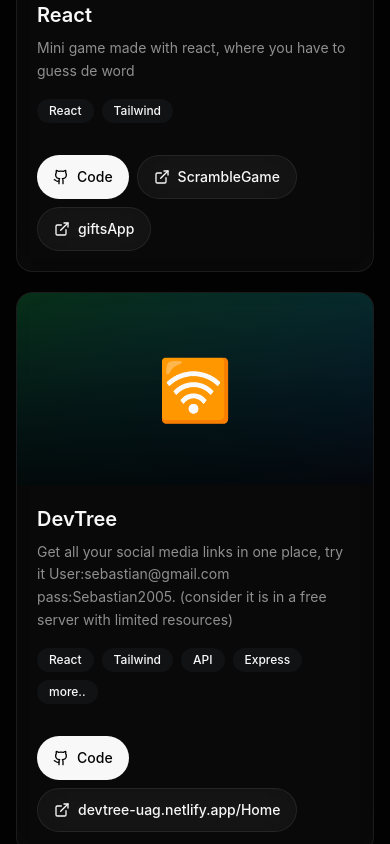
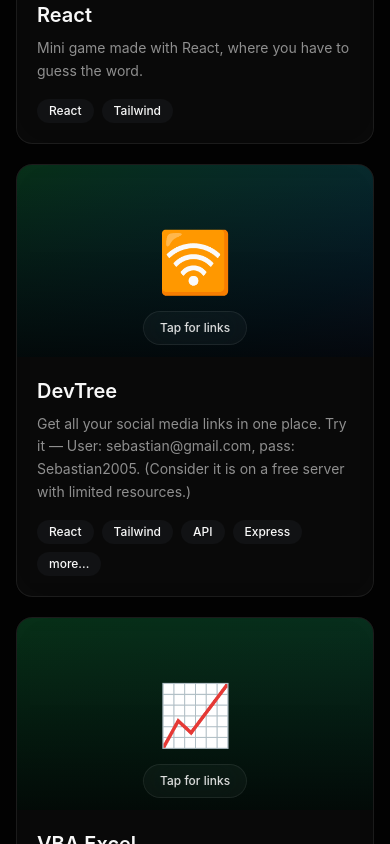
Before and after one commit to SebasCastle/Portafolio, a React (Vite) app: page /Home in a window 390 px wide. Shown: the part 1420-2264 px from the top of the page. Built offline with nearby package versions, Linux system fonts and the light colour scheme; a web font is replaced by a local one.

Commit message:
Fix project copy typos and tap-to-reveal card links
Correct “guess de word” and nearby project descriptions, and unify
project-card link reveal for hover, touch tap, and keyboard focus.

Co-authored-by: Sebastian <sebastiancastillozamudio@hotmail.com>

```diff
--- a/src/HomePage/Components/projects-section.tsx
+++ b/src/HomePage/Components/projects-section.tsx
@@ -1,6 +1,6 @@
 "use client"
 
-import { useState } from "react"
+import { useEffect, useId, useRef, useState } from "react"
 import { motion, AnimatePresence, useReducedMotion } from "framer-motion"
 import { Github, ExternalLink } from "lucide-react"
 import { Link } from "react-router"
@@ -21,7 +21,7 @@ const projects = [
     title: "React",
     url: "https://github.com/SebasCastle/React-Practicas/tree/ba18c88b17d3fcb6d5174b0548e0e41ce66cc1cf/04-hooks-app/src",
     page: ["/ScrambleGame", "/giftsApp"],
-    description: "Mini game made with react, where you have to guess de word",
+    description: "Mini game made with React, where you have to guess the word.",
     technologies: ["React", "Tailwind"],
     techIds: ["react", "Tailwind"],
     gradient: "from-blue-500/20 to-cyan-500/20",
@@ -32,9 +32,9 @@ const projects = [
     title: "DevTree",
     url: "https://github.com/SebasCastle/React-Practicas/tree/ba18c88b17d3fcb6d5174b0548e0e41ce66cc1cf/04-hooks-app/src",
     description:
-      "Get all your social media links in one place, try it  User:sebastian@gmail.com pass:Sebastian2005. (consider it is in a free server with limited resources)",
+      "Get all your social media links in one place. Try it — User: sebastian@gmail.com, pass: Sebastian2005. (Consider it is on a free server with limited resources.)",
     page: ["https://devtree-uag.netlify.app/Home"],
-    technologies: ["React", "Tailwind", "API", "Express", "more.."],
+    technologies: ["React", "Tailwind", "API", "Express", "more..."],
     techIds: ["react", "nestjs", "sql"],
     gradient: "from-green-500/20 to-blue-500/20",
     icon: "🛜",
@@ -66,8 +66,8 @@ const projects = [
     id: 5,
     title: "Nest JS",
     url: "https://github.com/SebasCastle/nest",
-    description: "just small back-end projects with Nest.js",
-    technologies: ["Next", "zod"],
+    description: "Just small back-end projects with Nest.js.",
+    technologies: ["Nest", "zod"],
     page: [] as string[],
     techIds: ["nestjs"],
     gradient: "from-green-500/20 to-blue-500/20",
@@ -77,7 +77,7 @@ const projects = [
     id: 6,
     title: "More projects soon...",
     url: "https://github.com/SebasCastle",
-    description: "IA, MCP, Cloud, etc",
+    description: "AI, MCP, Cloud, and more.",
     technologies: ["AWS", "Google Cloud", "GPT", "Linux", "more..."],
     page: ["https://lovemark.agency", "https://lifsa.mx"],
     techIds: ["API", "Cloud"],
@@ -86,6 +86,8 @@ const projects = [
   },
 ]
 
+type Project = (typeof projects)[number]
+
 function formatPageLabel(link: string) {
   if (link.startsWith("/")) return link.replace(/^\//, "") || "Demo"
   return link.replace(/^https?:\/\//, "").replace(/\/$/, "")
@@ -93,6 +95,175 @@ function formatPageLabel(link: string) {
 
 function isExternalPage(link: string) {
   return /^https?:\/\//.test(link)
+}
+
+const linkClassName =
+  "min-h-11 min-w-11 px-4 py-2.5 rounded-full text-sm font-medium inline-flex items-center justify-center gap-2 transition-colors focus-visible:outline-none focus-visible:ring-2 focus-visible:ring-ring focus-visible:ring-offset-2 focus-visible:ring-offset-background"
+
+function ProjectLinks({ project }: { project: Project }) {
+  return (
+    <div className="flex flex-wrap items-center justify-center gap-2 sm:gap-3 max-w-[min(100%,22rem)] px-3">
+      <a
+        href={project.url}
+        target="_blank"
+        rel="noopener noreferrer"
+        className={`${linkClassName} bg-primary text-primary-foreground hover:bg-primary/90`}
+      >
+        <Github className="w-4 h-4 shrink-0" aria-hidden />
+        Code
+      </a>
+
+      {project.page.length === 0 ? (
+        <span className={`${linkClassName} glass text-muted-foreground`}>Just Code</span>
+      ) : (
+        project.page.map((link) =>
+          isExternalPage(link) ? (
+            <a
+              key={link}
+              href={link}
+              target="_blank"
+              rel="noopener noreferrer"
+              className={`${linkClassName} glass hover:bg-white/20 max-w-full`}
+            >
+              <ExternalLink className="w-4 h-4 shrink-0" aria-hidden />
+              <span className="truncate">{formatPageLabel(link)}</span>
+            </a>
+          ) : (
+            <Link
+              key={link}
+              to={link}
+              className={`${linkClassName} glass hover:bg-white/20`}
+            >
+              <ExternalLink className="w-4 h-4 shrink-0" aria-hidden />
+              {formatPageLabel(link)}
+            </Link>
+          )
+        )
+      )}
+    </div>
+  )
+}
+
+function ProjectCard({
+  project,
+  index,
+  reduceMotion,
+}: {
+  project: Project
+  index: number
+  reduceMotion: boolean | null
+}) {
+  const [open, setOpen] = useState(false)
+  const cardRef = useRef<HTMLElement>(null)
+  const panelId = useId()
+
+  useEffect(() => {
+    if (!open) return
+
+    const onPointerDown = (event: PointerEvent) => {
+      if (!cardRef.current?.contains(event.target as Node)) {
+        setOpen(false)
+      }
+    }
+
+    const onKeyDown = (event: KeyboardEvent) => {
+      if (event.key === "Escape") setOpen(false)
+    }
+
+    document.addEventListener("pointerdown", onPointerDown)
+    document.addEventListener("keydown", onKeyDown)
+    return () => {
+      document.removeEventListener("pointerdown", onPointerDown)
+      document.removeEventListener("keydown", onKeyDown)
+    }
+  }, [open])
+
+  return (
+    <motion.article
+      ref={cardRef}
+      layout={!reduceMotion}
+      initial={reduceMotion ? false : { opacity: 0, scale: 0.96 }}
+      animate={{ opacity: 1, scale: 1 }}
+      exit={{ opacity: 0, scale: 0.96 }}
+      transition={{ duration: 0.35, delay: reduceMotion ? 0 : index * 0.05 }}
+      className="group relative"
+    >
+      <div
+        className={`glass rounded-2xl sm:rounded-3xl overflow-hidden transition-all duration-500 h-full flex flex-col hover:border-accent/30 group-focus-within:border-accent/30 ${
+          open ? "border-accent/30" : ""
+        }`}
+      >
+        <div
+          data-open={open ? "true" : "false"}
+          className={`relative h-48 sm:h-64 bg-gradient-to-br ${project.gradient} flex items-center justify-center overflow-hidden z-10`}
+        >
+          <div className="absolute inset-0 bg-gradient-to-t from-background/80 to-transparent" />
+          <span
+            className={`text-6xl sm:text-8xl relative transition-transform duration-500 group-hover:scale-110 group-focus-within:scale-110 ${
+              open ? "scale-110" : ""
+            }`}
+            aria-hidden
+          >
+            {project.icon}
+          </span>
+
+          {/*
+            Touch: first tap reveals links (no navigation).
+            Fine pointer: hover CSS reveals; this control stays out of the way.
+            Keyboard: control remains focusable to open the panel.
+          */}
+          <button
+            type="button"
+            className={`absolute inset-0 z-20 transition-opacity duration-300 focus-visible:outline-none focus-visible:ring-2 focus-visible:ring-ring focus-visible:ring-inset ${
+              open
+                ? "opacity-0 pointer-events-none"
+                : "opacity-100 [@media(hover:hover)_and_(pointer:fine)]:opacity-0 [@media(hover:hover)_and_(pointer:fine)]:pointer-events-none"
+            }`}
+            aria-expanded={open}
+            aria-controls={panelId}
+            onClick={() => setOpen(true)}
+          >
+            <span className="sr-only">Show links for {project.title}</span>
+            <span className="absolute bottom-3 left-1/2 -translate-x-1/2 glass px-4 py-2 rounded-full text-xs sm:text-sm font-medium text-foreground/90 whitespace-nowrap pointer-events-none [@media(hover:hover)_and_(pointer:fine)]:hidden">
+              Tap for links
+            </span>
+          </button>
+
+          <div
+            id={panelId}
+            role="group"
+            aria-label={`${project.title} project links`}
+            data-open={open ? "true" : "false"}
+            onClick={(event) => {
+              if (event.target === event.currentTarget) setOpen(false)
+            }}
+            className="absolute inset-0 z-30 bg-background/70 backdrop-blur-[2px] flex items-center justify-center transition-opacity duration-300 opacity-0 pointer-events-none group-hover:opacity-100 group-hover:pointer-events-auto group-focus-within:opacity-100 group-focus-within:pointer-events-auto data-[open=true]:opacity-100 data-[open=true]:pointer-events-auto"
+          >
+            <ProjectLinks project={project} />
+          </div>
+        </div>
+
+        <div className="p-5 sm:p-8 flex flex-col flex-1">
+          <h3 className="text-xl sm:text-2xl font-semibold mb-2 sm:mb-3 transition-colors duration-300 group-hover:text-accent group-focus-within:text-accent">
+            {project.title}
+          </h3>
+          <p className="text-muted-foreground mb-4 sm:mb-6 leading-relaxed text-sm sm:text-base">
+            {project.description}
+          </p>
+          <div className="flex flex-wrap gap-2 mt-auto">
+            {project.technologies.map((tech) => (
+              <span
+                key={tech}
+                className="px-3 py-1 text-xs font-medium bg-secondary rounded-full text-secondary-foreground"
+              >
+                {tech}
+              </span>
+            ))}
+          </div>
+        </div>
+      </div>
+    </motion.article>
+  )
 }
 
 export function ProjectsSection() {
@@ -149,128 +320,12 @@ export function ProjectsSection() {
         <motion.div layout className="grid grid-cols-1 md:grid-cols-2 gap-5 sm:gap-8">
           <AnimatePresence mode="popLayout">
             {filteredProjects.map((project, index) => (
-              <motion.article
+              <ProjectCard
                 key={project.id}
-                layout={!reduceMotion}
-                initial={reduceMotion ? false : { opacity: 0, scale: 0.96 }}
-                animate={{ opacity: 1, scale: 1 }}
-                exit={{ opacity: 0, scale: 0.96 }}
-                transition={{ duration: 0.35, delay: reduceMotion ? 0 : index * 0.05 }}
-                className="group relative"
-              >
-                <div className="glass rounded-2xl sm:rounded-3xl overflow-hidden hover:border-accent/30 transition-all duration-500 h-full flex flex-col">
-                  <div
-                    className={`relative h-48 sm:h-64 bg-gradient-to-br ${project.gradient} flex items-center justify-center overflow-hidden z-10`}
-                  >
-                    <div className="absolute inset-0 bg-gradient-to-t from-background/80 to-transparent" />
-                    <span className="text-6xl sm:text-8xl relative transition-transform duration-500 group-hover:scale-110">
-                      {project.icon}
-                    </span>
-
-                    {/* Desktop hover actions */}
-                    <div className="absolute inset-0 bg-background/60 opacity-0 group-hover:opacity-100 transition-opacity duration-300 hidden md:flex items-center justify-center gap-4">
-                      <a
-                        rel="noopener noreferrer"
-                        href={project.url}
-                        target="_blank"
-                        className="px-6 py-3 bg-primary text-primary-foreground rounded-full text-sm font-medium hover:bg-primary/90 transition-colors flex items-center gap-2 min-h-11"
-                      >
-                        <Github className="w-4 h-4" />
-                        Code
-                      </a>
-                      <div className="px-4 py-3 glass rounded-full text-sm font-medium flex flex-wrap items-center justify-center gap-2 max-w-[70%]">
-                        <ExternalLink className="w-4 h-4 shrink-0" />
-                        {project.page.length !== 0 ? (
-                          project.page.map((link) =>
-                            isExternalPage(link) ? (
-                              <a
-                                key={link}
-                                href={link}
-                                target="_blank"
-                                rel="noopener noreferrer"
-                                className="px-3 py-1 text-xs font-medium bg-secondary rounded-full text-secondary-foreground"
-                              >
-                                {formatPageLabel(link)}
-                              </a>
-                            ) : (
-                              <Link
-                                key={link}
-                                to={link}
-                                className="px-3 py-1 text-xs font-medium bg-secondary rounded-full text-secondary-foreground"
-                              >
-                                {formatPageLabel(link)}
-                              </Link>
-                            )
-                          )
-                        ) : (
-                          <p>Just Code</p>
-                        )}
-                      </div>
-                    </div>
-                  </div>
-
-                  <div className="p-5 sm:p-8 flex flex-col flex-1">
-                    <h3 className="text-xl sm:text-2xl font-semibold mb-2 sm:mb-3 group-hover:text-accent transition-colors duration-300">
-                      {project.title}
-                    </h3>
-                    <p className="text-muted-foreground mb-4 sm:mb-6 leading-relaxed text-sm sm:text-base">
-                      {project.description}
-                    </p>
-                    <div className="flex flex-wrap gap-2 mb-4 sm:mb-0">
-                      {project.technologies.map((tech) => (
-                        <span
-                          key={tech}
-                          className="px-3 py-1 text-xs font-medium bg-secondary rounded-full text-secondary-foreground"
-                        >
-                          {tech}
-                        </span>
-                      ))}
-                    </div>
-
-                    {/* Touch-friendly actions (always visible on small screens) */}
-                    <div className="mt-auto pt-4 flex flex-wrap gap-2 md:hidden">
-                      <a
-                        href={project.url}
-                        target="_blank"
-                        rel="noopener noreferrer"
-                        className="min-h-11 px-4 py-2 bg-primary text-primary-foreground rounded-full text-sm font-medium inline-flex items-center gap-2"
-                      >
-                        <Github className="w-4 h-4" />
-                        Code
-                      </a>
-                      {project.page.length === 0 ? (
-                        <span className="min-h-11 px-4 py-2 glass rounded-full text-sm inline-flex items-center text-muted-foreground">
-                          Just Code
-                        </span>
-                      ) : (
-                        project.page.map((link) =>
-                          isExternalPage(link) ? (
-                            <a
-                              key={link}
-                              href={link}
-                              target="_blank"
-                              rel="noopener noreferrer"
-                              className="min-h-11 px-4 py-2 glass rounded-full text-sm font-medium inline-flex items-center gap-2 max-w-full truncate"
-                            >
-                              <ExternalLink className="w-4 h-4 shrink-0" />
-                              <span className="truncate">{formatPageLabel(link)}</span>
-                            </a>
-                          ) : (
-                            <Link
-                              key={link}
-                              to={link}
-                              className="min-h-11 px-4 py-2 glass rounded-full text-sm font-medium inline-flex items-center gap-2"
-                            >
-                              <ExternalLink className="w-4 h-4 shrink-0" />
-                              {formatPageLabel(link)}
-                            </Link>
-                          )
-                        )
-                      )}
-                    </div>
-                  </div>
-                </div>
-              </motion.article>
+                project={project}
+                index={index}
+                reduceMotion={reduceMotion}
+              />
             ))}
           </AnimatePresence>
         </motion.div>
```
